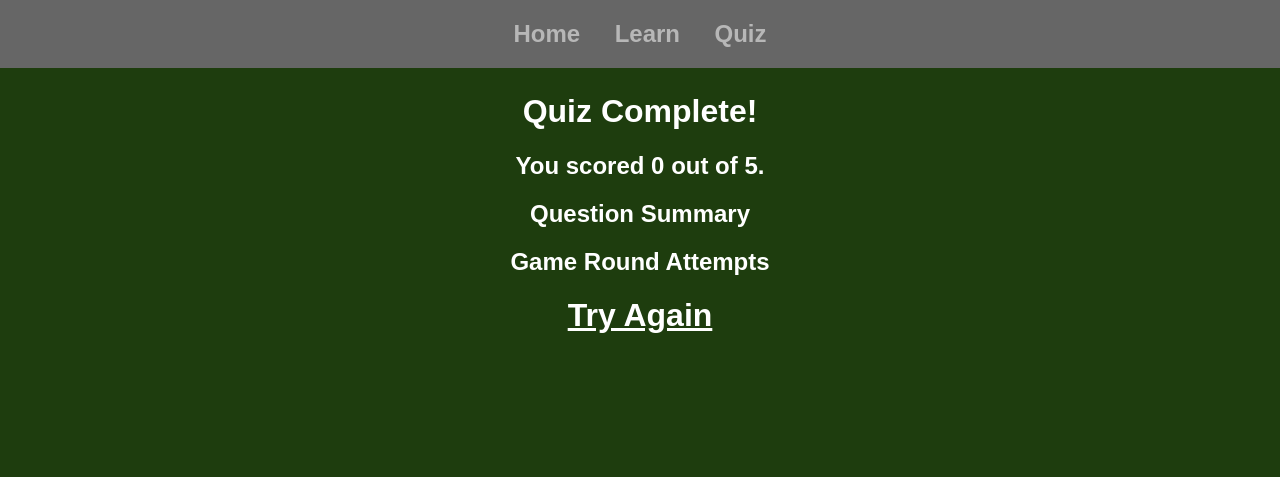
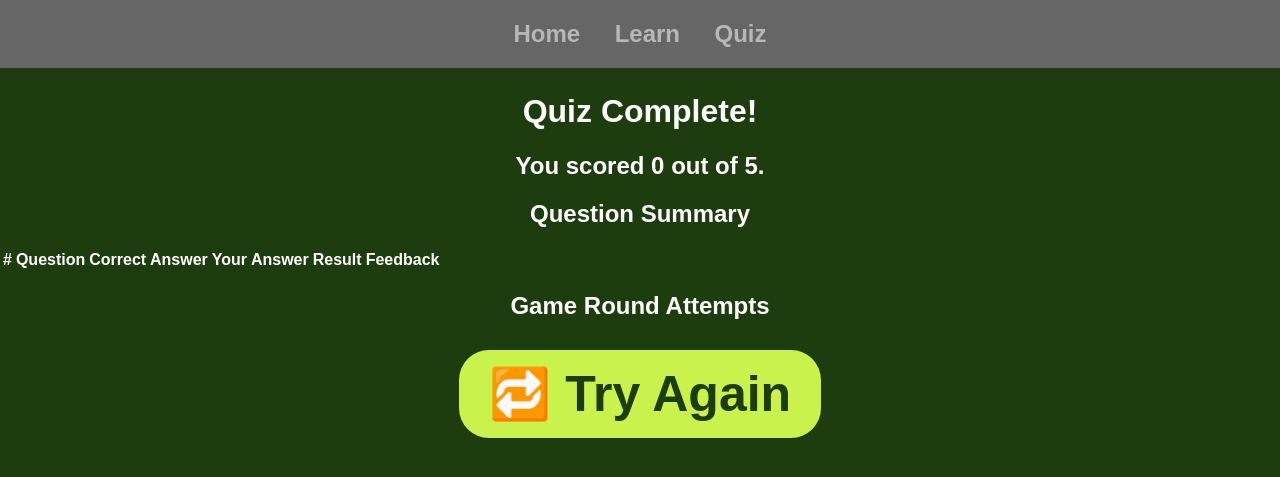
Before and after one commit to anumahmad/coms4170_ui_design_final, a Flask app: page /quiz_result in a window 1280 px wide. Shown: the top 477 px of the page. Run offline with Flask 3, Linux system fonts and the light colour scheme; lists and menus that the app fills with data are empty; some web fonts are replaced.

Commit message:
Update quiz_result.html

```diff
--- a/templates/quiz_result.html
+++ b/templates/quiz_result.html
@@ -1,42 +1,52 @@
 {% extends "layout.html" %}
 {% block content %}
-<br>
-<br>
-<br>
-<br>
+
+<div class="quiz-result-page">
+  <br><br><br><br>
 
   <h1>Quiz Complete!</h1>
   <h2>You scored {{ score }} out of {{ total }}.</h2>
 
   <h2>Question Summary</h2>
-<ul>
+  <table class="quiz-summary">
+    <thead>
+      <tr>
+        <th>#</th>
+        <th>Question</th>
+        <th>Correct Answer</th>
+        <th>Your Answer</th>
+        <th>Result</th>
+        <th>Feedback</th>
+      </tr>
+    </thead>
+    <tbody>
       {% for result in results %}
-    <p style="margin-bottom: 1em;">
-      <strong>Question {{ result.number }}:</strong> {{ result.question }}<br>
-      ✅ Correct answer: <strong>{{ result.correct_answer|capitalize }}</strong><br>
-      🧠 Your answer: <strong>{{ result.your_answer|capitalize }}</strong><br>
+      <tr>
+        <td>{{ result.number }}</td>
+        <td>{{ result.question }}</td>
+        <td>{{ result.correct_answer|capitalize }}</td>
+        <td>{{ result.your_answer|capitalize }}</td>
+        <td>
           {% if result.is_correct %}
-        <span style="color: green;">✅ You got it right!</span>
+            <span class="correct">✅ Correct</span>
           {% else %}
-        <span style="color: red;">❌ You got it wrong.</span>
+            <span class="wrong">❌ Wrong</span>
           {% endif %}
-      <br>
-      <em>{{ result.feedback }}</em>
-    </p>
+        </td>
+        <td><em>{{ result.feedback }}</em></td>
+      </tr>
       {% endfor %}
-</ul>
-
+    </tbody>
+  </table>
 
   <h2>Game Round Attempts</h2>
   <ul>
     {% for round, tries in game_attempts.items() %}
-    <p>Round {{ round }}: {{ tries }} attempt{{ 's' if tries != 1 else '' }}</p>
+      <li>Round {{ round }}: {{ tries }} attempt{{ 's' if tries != 1 else '' }}</li>
     {% endfor %}
   </ul>
 
-<h1><a style= "color:white" href="{{ url_for('quiz', num=0) }}">Try Again</a></h1>
-
-
-
+  <a class="btn try-again" href="{{ url_for('quiz', num=0) }}">🔁 Try Again</a>
+</div>
 
 {% endblock %}
```
Lines whose indentation alone changed are shown as unchanged.
